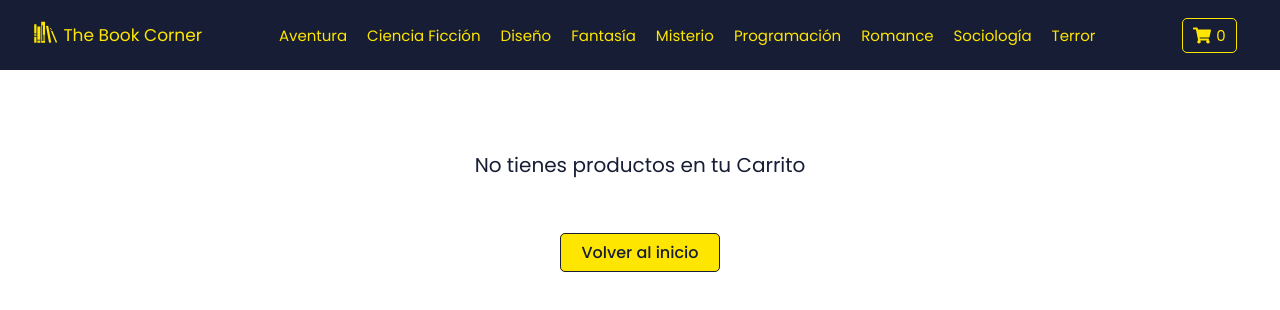
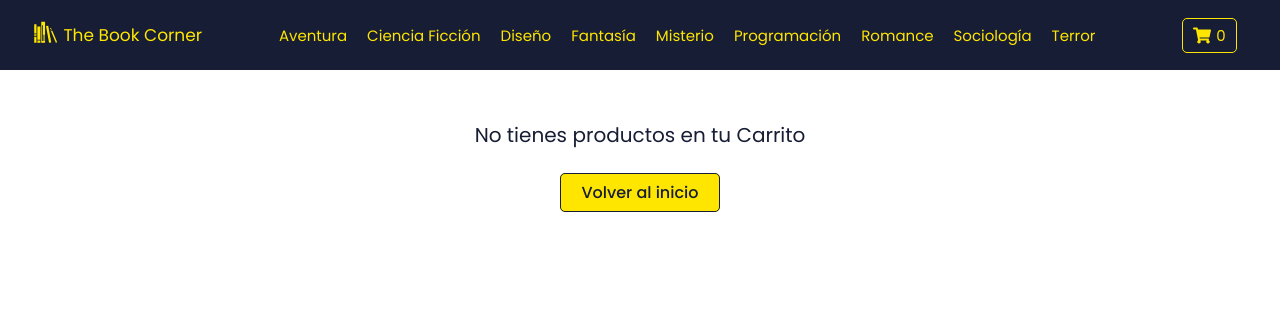
Before and after one commit to ManiPerez/react-project-book-store, a React (Create React App) app: page /cart in a window 1280 px wide. Shown: the top 310 px of the page. Built offline with nearby package versions, Linux system fonts and the light colour scheme.

Commit message:
file changes

```diff
--- a/src/Components/Payment.js/styles.css
+++ b/src/Components/Payment.js/styles.css
@@ -3,7 +3,7 @@
     justify-content: center;
 }
 
-h2 {
+.payment h2 {
     font-size: 2.5rem;
     color: var(--first-color-second);
     font-weight: 400;
```
